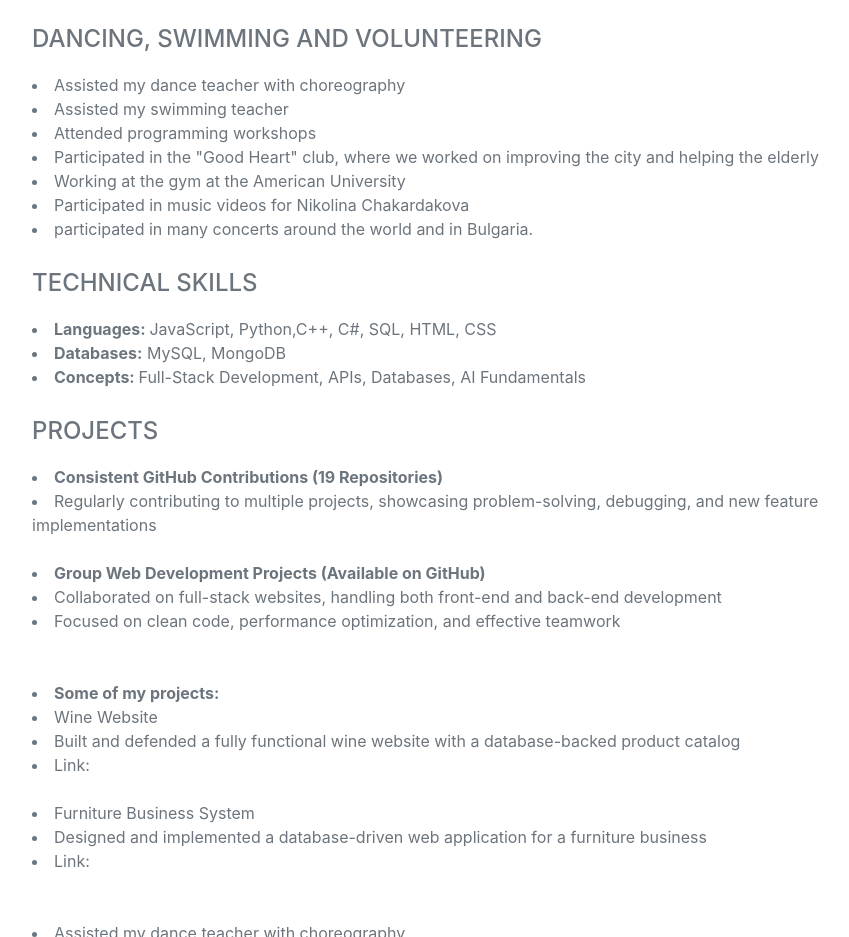
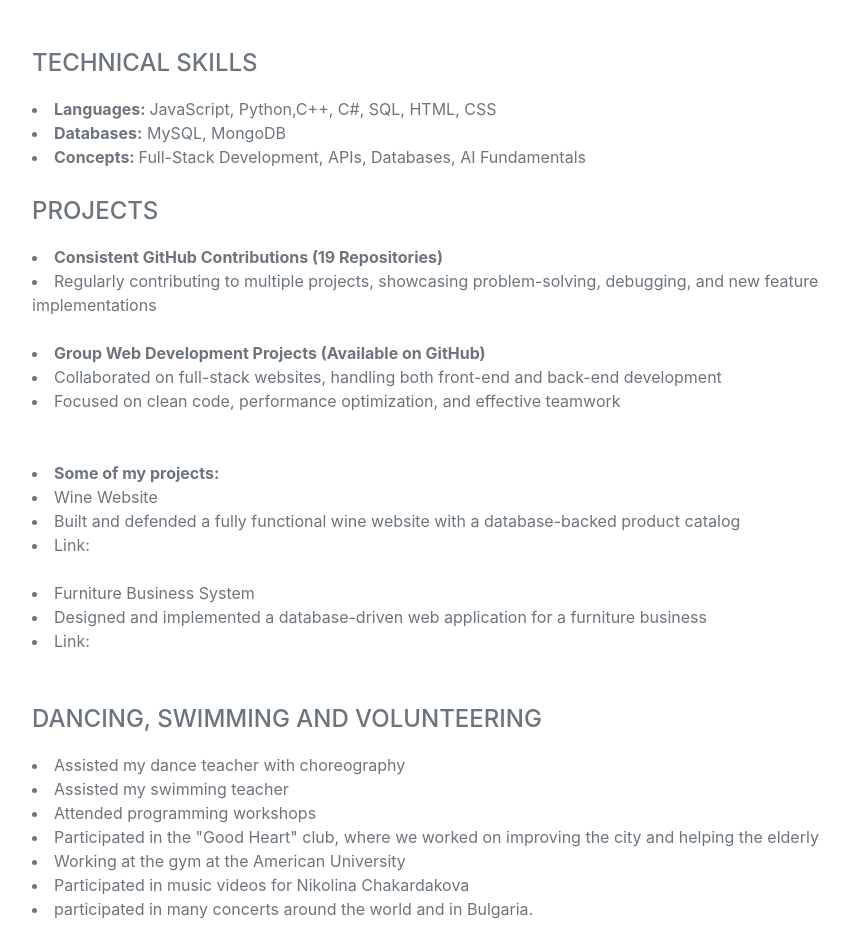
Before and after one commit to nadeto26/website, a plain HTML site: page index.html in a window 1280 px wide. Shown: the part 1763-2700 px from the top of the page, without its empty margins (288-1137 px from the left). Drawn offline with nearby package versions, Linux system fonts and the light colour scheme; a web font is replaced by a local one.

Commit message:
New changes

```diff
--- a/index.html
+++ b/index.html
@@ -103,14 +103,6 @@
                      <li>JS Front-End - June 2024 - <button onclick="document.location='assets/img/JS.jpeg'" style="width: 70px; height: 20px; font-size: 7px;"><b>Open Image</b></button></li>
                      <li>AI Basics - January 2025</li>
                      <br>
-                     <div class="subheading mb-3">Dancing, swimming and volunteering</div>
-                     <li>Assisted my dance teacher with choreography</li>
-                     <li>Assisted my swimming teacher</li>
-                     <li>Attended programming workshops</li>
-                     <li>Participated in the "Good Heart" club, where we worked on improving the city and helping the elderly</li>
-                     <li>Working at the gym at the American University</li>
-                     <li>Participated in music videos for Nikolina Chakardakova</li>
-                     <li>participated in many concerts around the world and in Bulgaria.</li>
                      <br>
                      <div class="subheading mb-3">Technical Skills</div>
                      <li><b>Languages: </b>JavaScript, Python,C++, C#, SQL, HTML, CSS</li>
@@ -137,6 +129,7 @@
                     <li>Link: </li>
                     <br>
                     <br>
+                    <div class="subheading mb-3">Dancing, swimming and volunteering</div>
                     <li>Assisted my dance teacher with choreography</li>
                      <li>Assisted my swimming teacher</li>
                      <li>Attended programming workshops</li>
```
